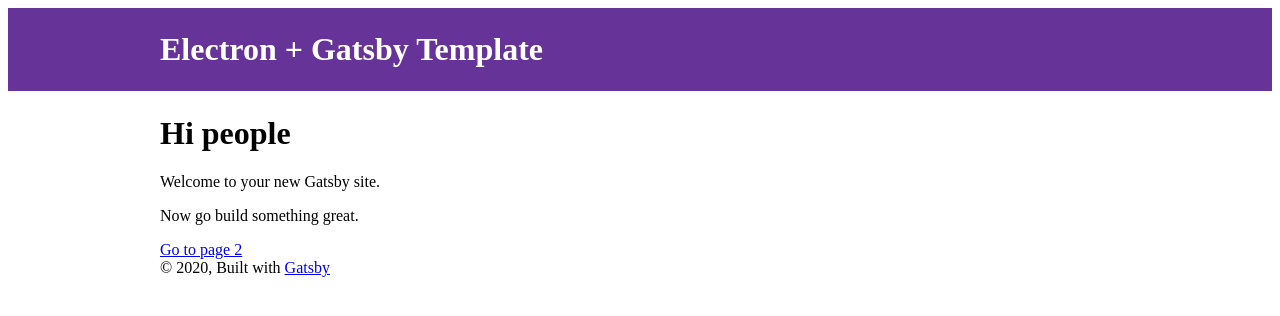
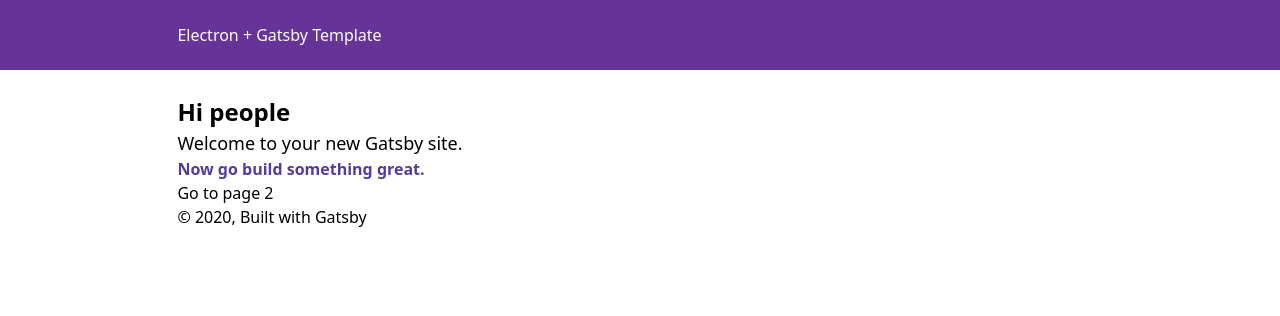
Before and after one commit to eunjae-lee/electron-gatsby-template, a Gatsby site: page / in a window 1280 px wide. Built offline with nearby package versions, Linux system fonts and the light colour scheme; Gatsby itself is replaced by a stand-in of ours.

Commit message:
chore: add tailwind css

```diff
--- a/gatsby-config.js
+++ b/gatsby-config.js
@@ -6,5 +6,5 @@ module.exports = {
     description: `Kick off your next, great Gatsby project with this default starter. This barebones starter ships with the main Gatsby configuration files you might need.`,
     author: `@gatsbyjs`,
   },
-  plugins: [`gatsby-plugin-typescript`],
+  plugins: [`gatsby-plugin-typescript`, `gatsby-plugin-postcss`],
 }
--- a/package.json
+++ b/package.json
@@ -27,6 +27,7 @@
     "electron-unhandled": "^3.0.2",
     "electron-util": "^0.13.1",
     "gatsby": "^2.19.7",
+    "gatsby-plugin-postcss": "^2.1.20",
     "gatsby-plugin-typescript": "^2.1.27",
     "react": "^16.12.0",
     "react-dom": "^16.12.0",
@@ -38,6 +39,7 @@
     "electron-builder": "^22.3.2",
     "electron-react-devtools": "^0.5.3",
     "prettier": "^1.19.1",
+    "tailwindcss": "^1.1.4",
     "ts-node": "^8.6.2",
     "typescript": "^3.7.5",
     "wait-on": "^4.0.0"
--- /dev/null
+++ b/postcss.config.js
@@ -0,0 +1,3 @@
+module.exports = () => ({
+  plugins: [require("tailwindcss")("./tailwind.config.js")],
+})
--- a/src/components/layout.tsx
+++ b/src/components/layout.tsx
@@ -9,6 +9,7 @@ import React from "react"
 import { useStaticQuery, graphql } from "gatsby"
 
 import Header from "./header"
+import "../tailwind.css"
 
 type LayoutProps = {
   children: React.ReactNode
--- a/src/pages/index.tsx
+++ b/src/pages/index.tsx
@@ -7,9 +7,11 @@ import SEO from "../components/seo"
 const IndexPage = () => (
   <Layout>
     <SEO title="Home" />
-    <h1>Hi people</h1>
-    <p>Welcome to your new Gatsby site.</p>
-    <p>Now go build something great.</p>
+    <h1 className="text-2xl font-bold">Hi people</h1>
+    <p className="text-lg">Welcome to your new Gatsby site.</p>
+    <p className="text-base text-purple-800 font-bold">
+      Now go build something great.
+    </p>
     <Link to="/page-2/">Go to page 2</Link>
   </Layout>
 )
--- a/src/pages/page-2.tsx
+++ b/src/pages/page-2.tsx
@@ -7,7 +7,7 @@ import SEO from "../components/seo"
 const SecondPage = () => (
   <Layout>
     <SEO title="Page two" />
-    <h1>Hi from the second page</h1>
+    <h1 className="text-3xl">Hi from the second page</h1>
     <p>Welcome to page 2</p>
     <Link to="/">Go back to the homepage</Link>
   </Layout>
--- /dev/null
+++ b/src/tailwind.css
@@ -0,0 +1,5 @@
+@tailwind base;
+
+@tailwind components;
+
+@tailwind utilities;
--- /dev/null
+++ b/tailwind.config.js
@@ -0,0 +1,7 @@
+module.exports = {
+  theme: {
+    extend: {}
+  },
+  variants: {},
+  plugins: []
+}
```
Also changed, not shown: README.md, 1 other file.
